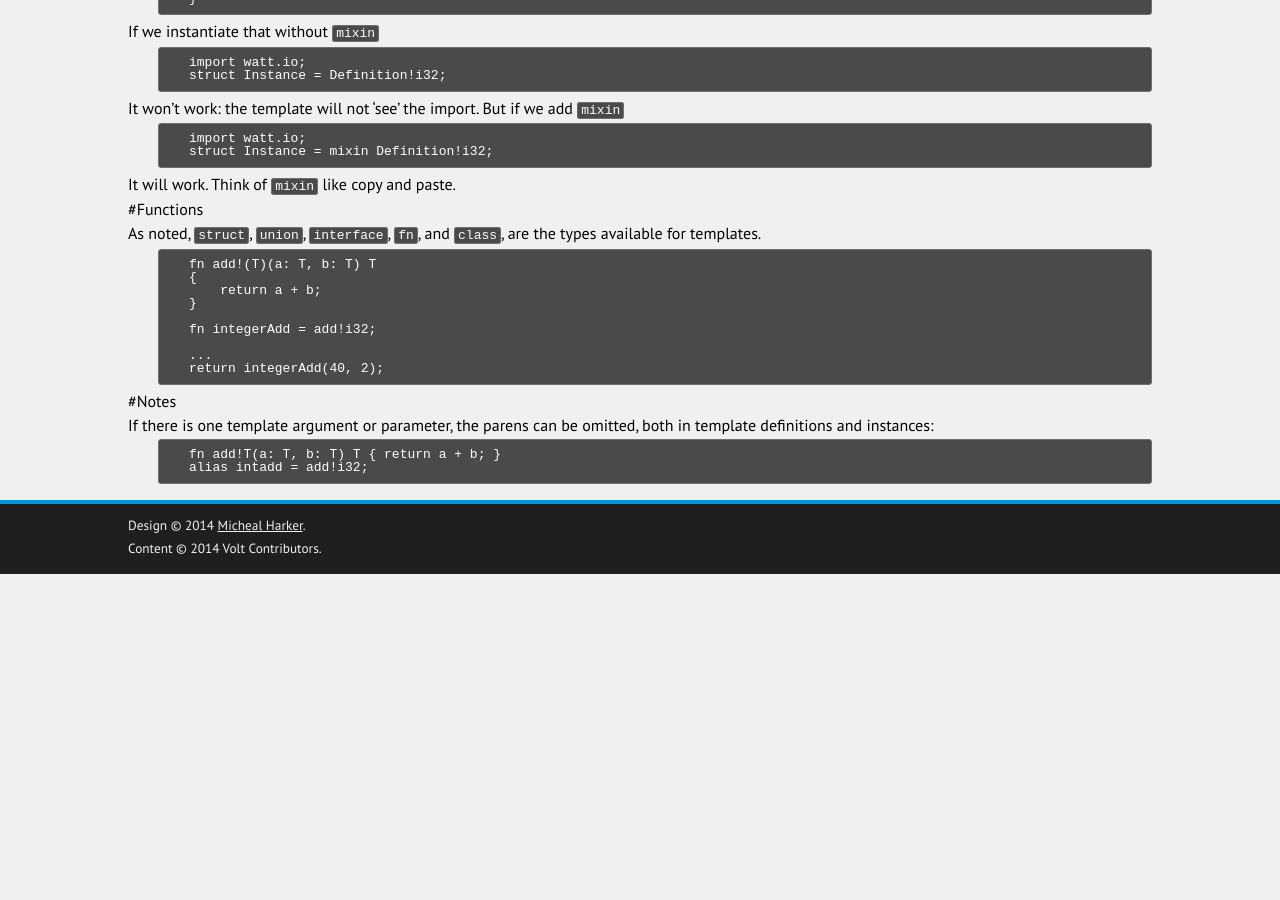
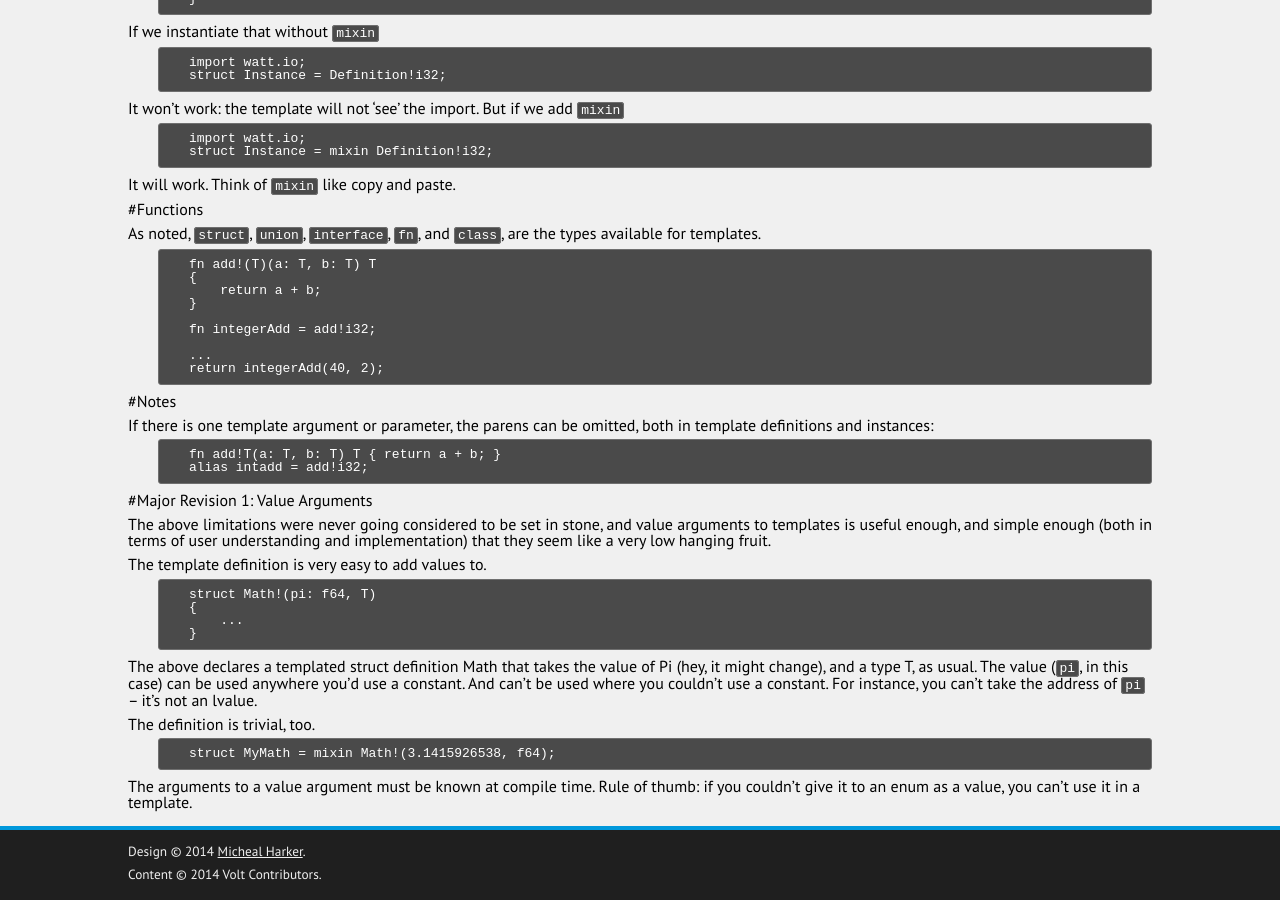
Before and after one commit to VoltLang/Website, a Jekyll site: the page built from doc/template.md, in a window 1280 px wide and 900 px high, scrolled down 1205 px. Built offline with Jekyll 4.4.1, drawn with Linux system fonts in a browser that asks for light colours; before the commit the page ends 1779 px from its top, so only the background shows below that.

Commit message:
doc: Add section on value arguments in templates.

```diff
--- a/doc/template.md
+++ b/doc/template.md
@@ -92,3 +92,22 @@ If there is one template argument or parameter, the parens can be omitted, both
 
     fn add!T(a: T, b: T) T { return a + b; }
 	alias intadd = add!i32;
+
+#Major Revision 1: Value Arguments
+
+The above limitations were never going considered to be set in stone, and value arguments to templates is useful enough, and simple enough (both in terms of user understanding and implementation) that they seem like a very low hanging fruit.
+
+The template definition is very easy to add values to.
+
+    struct Math!(pi: f64, T)
+    {
+        ...
+    }
+
+The above declares a templated struct definition Math that takes the value of Pi (hey, it might change), and a type T, as usual. The value (`pi`, in this case) can be used anywhere you'd use a constant. And can't be used where you couldn't use a constant. For instance, you can't take the address of `pi` -- it's not an lvalue.
+
+The definition is trivial, too.
+
+    struct MyMath = mixin Math!(3.1415926538, f64);
+
+The arguments to a value argument must be known at compile time. Rule of thumb: if you couldn't give it to an enum as a value, you can't use it in a template.
```
